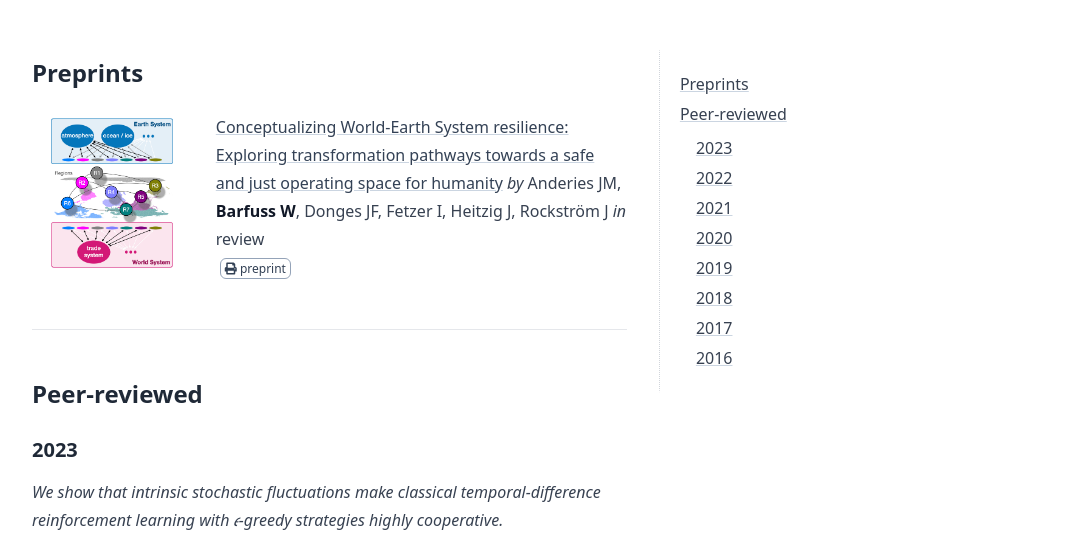
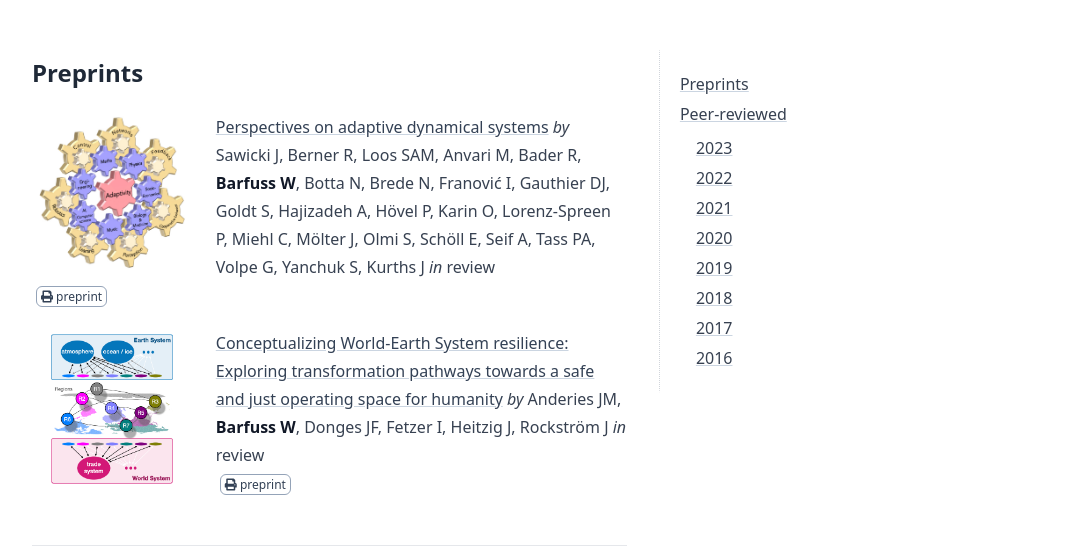
Before and after one commit to wbarfuss/wbarfuss.github.io, a plain HTML site: page publications/index.html in a window 1280 px wide. Shown: the part 190-741 px from the top of the page, without its empty margins (96-1183 px from the left). Drawn offline with Linux system fonts and the light colour scheme.

Commit message:
add publication

```diff
--- a/index.xml
+++ b/index.xml
@@ -22,7 +22,7 @@
       <pubDate>Mon, 01 Jan 0001 00:00:00 +0000</pubDate>
 
       <guid>/publications/</guid>
-      <description>Preprints Conceptualizing World-Earth System resilience: Exploring transformation pathways towards a safe and just operating space for humanity by Anderies JM, Barfuss W, Donges JF, Fetzer I, Heitzig J, Rockström J in review preprint Peer-reviewed 2023 We show that intrinsic stochastic fluctuations make classical temporal-difference reinforcement learning with 𝜖-greedy strategies highly cooperative.</description>
+      <description>Preprints Perspectives on adaptive dynamical systems by Sawicki J, Berner R, Loos SAM, Anvari M, Bader R, Barfuss W, Botta N, Brede N, Franović I, Gauthier DJ, Goldt S, Hajizadeh A, Hövel P, Karin O, Lorenz-Spreen P, Miehl C, Mölter J, Olmi S, Schöll E, Seif A, Tass PA, Volpe G, Yanchuk S, Kurths J in review preprint Conceptualizing World-Earth System resilience: Exploring transformation pathways towards a safe and just operating space for humanity by Anderies JM, Barfuss W, Donges JF, Fetzer I, Heitzig J, Rockström J in review preprint Peer-reviewed 2023 We show that intrinsic stochastic fluctuations make classical temporal-difference reinforcement learning with 𝜖-greedy strategies highly cooperative.</description>
     </item>
 
     <item>
--- a/publications/index.html
+++ b/publications/index.html
@@ -22,7 +22,7 @@
   <title>Publications &middot; Wolfram Barfuss</title>
     <meta name="title" content="Publications &middot; Wolfram Barfuss" />
 
-  <meta name="description" content="Preprints Conceptualizing World-Earth System resilience: Exploring transformation pathways towards a safe and just operating space for humanity by Anderies JM, Barfuss W, Donges JF, Fetzer I, Heitzig J, Rockström J in review preprint Peer-reviewed 2023 We show that intrinsic stochastic fluctuations make classical temporal-difference reinforcement learning with 𝜖-greedy strategies highly cooperative." />
+  <meta name="description" content="Preprints Perspectives on adaptive dynamical systems by Sawicki J, Berner R, Loos SAM, Anvari M, Bader R, Barfuss W, Botta N, Brede N, Franović I, Gauthier DJ, Goldt S, Hajizadeh A, Hövel P, Karin O, Lorenz-Spreen P, Miehl C, Mölter J, Olmi S, Schöll E, Seif A, Tass PA, Volpe G, Yanchuk S, Kurths J in review preprint Conceptualizing World-Earth System resilience: Exploring transformation pathways towards a safe and just operating space for humanity by Anderies JM, Barfuss W, Donges JF, Fetzer I, Heitzig J, Rockström J in review preprint Peer-reviewed 2023 We show that intrinsic stochastic fluctuations make classical temporal-difference reinforcement learning with 𝜖-greedy strategies highly cooperative." />
 
 
 
@@ -76,7 +76,7 @@
 
 
   <meta property="og:title" content="Publications" />
-<meta property="og:description" content="Preprints Conceptualizing World-Earth System resilience: Exploring transformation pathways towards a safe and just operating space for humanity by Anderies JM, Barfuss W, Donges JF, Fetzer I, Heitzig J, Rockström J in review preprint Peer-reviewed 2023 We show that intrinsic stochastic fluctuations make classical temporal-difference reinforcement learning with 𝜖-greedy strategies highly cooperative." />
+<meta property="og:description" content="Preprints Perspectives on adaptive dynamical systems by Sawicki J, Berner R, Loos SAM, Anvari M, Bader R, Barfuss W, Botta N, Brede N, Franović I, Gauthier DJ, Goldt S, Hajizadeh A, Hövel P, Karin O, Lorenz-Spreen P, Miehl C, Mölter J, Olmi S, Schöll E, Seif A, Tass PA, Volpe G, Yanchuk S, Kurths J in review preprint Conceptualizing World-Earth System resilience: Exploring transformation pathways towards a safe and just operating space for humanity by Anderies JM, Barfuss W, Donges JF, Fetzer I, Heitzig J, Rockström J in review preprint Peer-reviewed 2023 We show that intrinsic stochastic fluctuations make classical temporal-difference reinforcement learning with 𝜖-greedy strategies highly cooperative." />
 <meta property="og:type" content="article" />
 <meta property="og:url" content="/publications/" /><meta property="article:section" content="" />
 
@@ -84,7 +84,7 @@
 
   <meta name="twitter:card" content="summary"/>
 <meta name="twitter:title" content="Publications"/>
-<meta name="twitter:description" content="Preprints Conceptualizing World-Earth System resilience: Exploring transformation pathways towards a safe and just operating space for humanity by Anderies JM, Barfuss W, Donges JF, Fetzer I, Heitzig J, Rockström J in review preprint Peer-reviewed 2023 We show that intrinsic stochastic fluctuations make classical temporal-difference reinforcement learning with 𝜖-greedy strategies highly cooperative."/>
+<meta name="twitter:description" content="Preprints Perspectives on adaptive dynamical systems by Sawicki J, Berner R, Loos SAM, Anvari M, Bader R, Barfuss W, Botta N, Brede N, Franović I, Gauthier DJ, Goldt S, Hajizadeh A, Hövel P, Karin O, Lorenz-Spreen P, Miehl C, Mölter J, Olmi S, Schöll E, Seif A, Tass PA, Volpe G, Yanchuk S, Kurths J in review preprint Conceptualizing World-Earth System resilience: Exploring transformation pathways towards a safe and just operating space for humanity by Anderies JM, Barfuss W, Donges JF, Fetzer I, Heitzig J, Rockström J in review preprint Peer-reviewed 2023 We show that intrinsic stochastic fluctuations make classical temporal-difference reinforcement learning with 𝜖-greedy strategies highly cooperative."/>
 
 
   <script type="application/ld+json">
@@ -95,7 +95,7 @@
     "name": "Publications",
     "headline": "Publications",
 
-    "abstract": "Preprints Conceptualizing World-Earth System resilience: Exploring transformation pathways towards a safe and just operating space for humanity by Anderies JM, Barfuss W, Donges JF, Fetzer I, Heitzig J, Rockström J in review preprint Peer-reviewed 2023 We show that intrinsic stochastic fluctuations make classical temporal-difference reinforcement learning with 𝜖-greedy strategies highly cooperative.",
+    "abstract": "Preprints Perspectives on adaptive dynamical systems by Sawicki J, Berner R, Loos SAM, Anvari M, Bader R, Barfuss W, Botta N, Brede N, Franović I, Gauthier DJ, Goldt S, Hajizadeh A, Hövel P, Karin O, Lorenz-Spreen P, Miehl C, Mölter J, Olmi S, Schöll E, Seif A, Tass PA, Volpe G, Yanchuk S, Kurths J in review preprint Conceptualizing World-Earth System resilience: Exploring transformation pathways towards a safe and just operating space for humanity by Anderies JM, Barfuss W, Donges JF, Fetzer I, Heitzig J, Rockström J in review preprint Peer-reviewed 2023 We show that intrinsic stochastic fluctuations make classical temporal-difference reinforcement learning with 𝜖-greedy strategies highly cooperative.",
     "inLanguage": "en-us",
     "url" : "\/publications\/",
     "author" : {
@@ -111,7 +111,7 @@
 
 
     "mainEntityOfPage": "true",
-    "wordCount": "1028"
+    "wordCount": "1085"
   }]
   </script>
 
@@ -472,6 +472,36 @@
 
       <div class="min-w-0 min-h-0 max-w-prose grow">
         <h2 id="preprints" class="relative group">Preprints </h2>
+<a href="https://arxiv.org/abs/2303.01459">
+<img src="2023SawickiEtAl.jpeg" width="160pt" class="rounded-md" style="float: left; margin: 0 4% 0 0;">
+</a>
+<p><a
+  href="https://arxiv.org/abs/2303.01459"
+
+  target="_blank" rel="noreferrer noopener"
+>Perspectives on adaptive dynamical systems</a> <em>by</em>
+Sawicki J, Berner R, Loos SAM, Anvari M, Bader R, <strong>Barfuss W</strong>, Botta N, Brede N, Franović I, Gauthier DJ, Goldt S, Hajizadeh A, Hövel P, Karin O, Lorenz-Spreen P, Miehl C, Mölter J, Olmi S, Schöll E, Seif A, Tass PA, Volpe G, Yanchuk S, Kurths J <em>in</em> review <br>
+<span>
+    <span
+      class="rounded-md border border-primary-400 px-1 py-[1px] text-xs font-normal text-primary-700 ltr:ml-1 rtl:mr-1 dark:border-primary-600 dark:text-primary-400">
+      <a href="https://arxiv.org/abs/2303.01459" style="text-decoration: none">
+
+
+
+
+
+<i class="fas  fa-print ">
+
+
+
+
+
+    <link rel="stylesheet" href="//use.fontawesome.com/releases/v5.15.2/css/all.css">
+
+</i> preprint</a>
+    </span>
+  </span>
+<br></p>
 <a href="https://arxiv.org/abs/2204.04471">
 <img src="2022AndriesEtAl.jpeg" width="160pt" class="rounded-md" style="float: left; margin: 0 4% 0 0;">
 </a>
@@ -494,10 +524,6 @@
 <i class="fas  fa-print ">
 
 
-
-
-
-    <link rel="stylesheet" href="//use.fontawesome.com/releases/v5.15.2/css/all.css">
 
 </i> preprint</a>
     </span>
```
Also changed, not shown: index.json (+1 -1 lines), publications/2023SawickiEtAl.jpeg (added), 1 other file.
